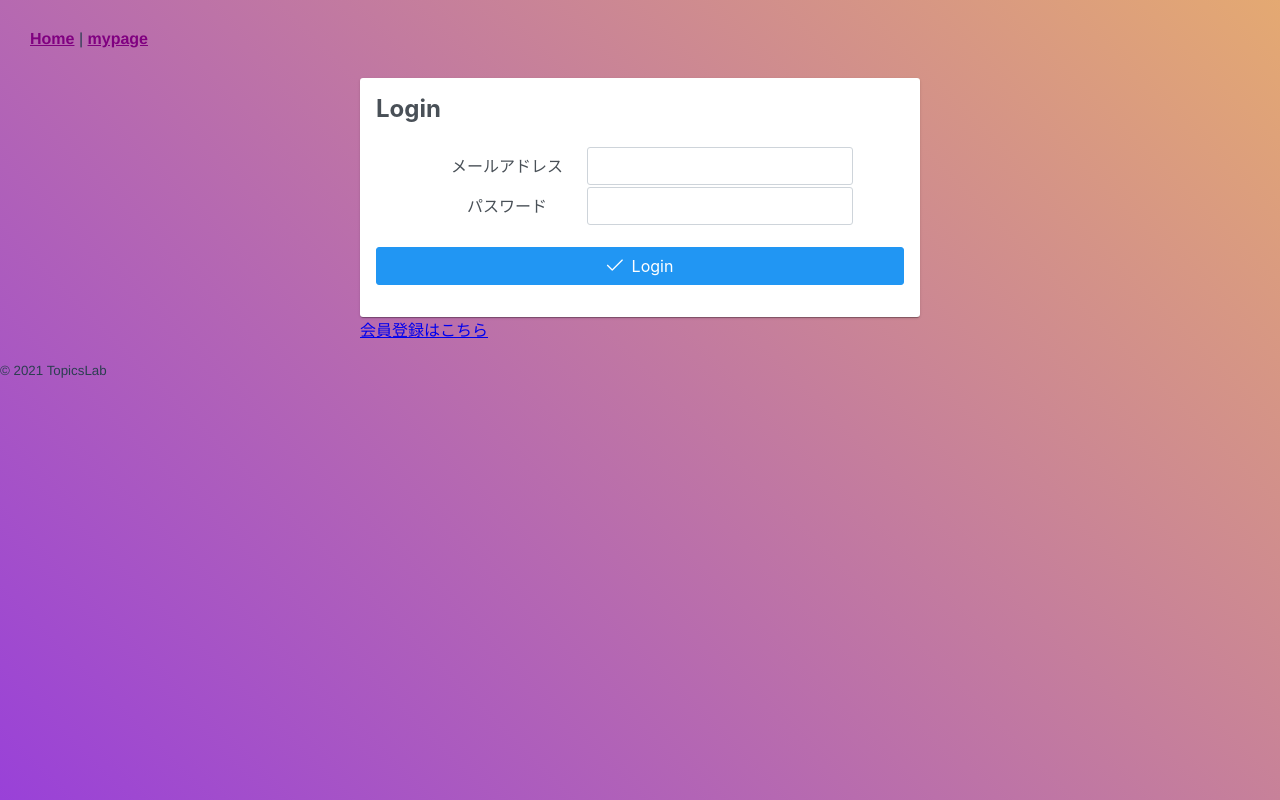
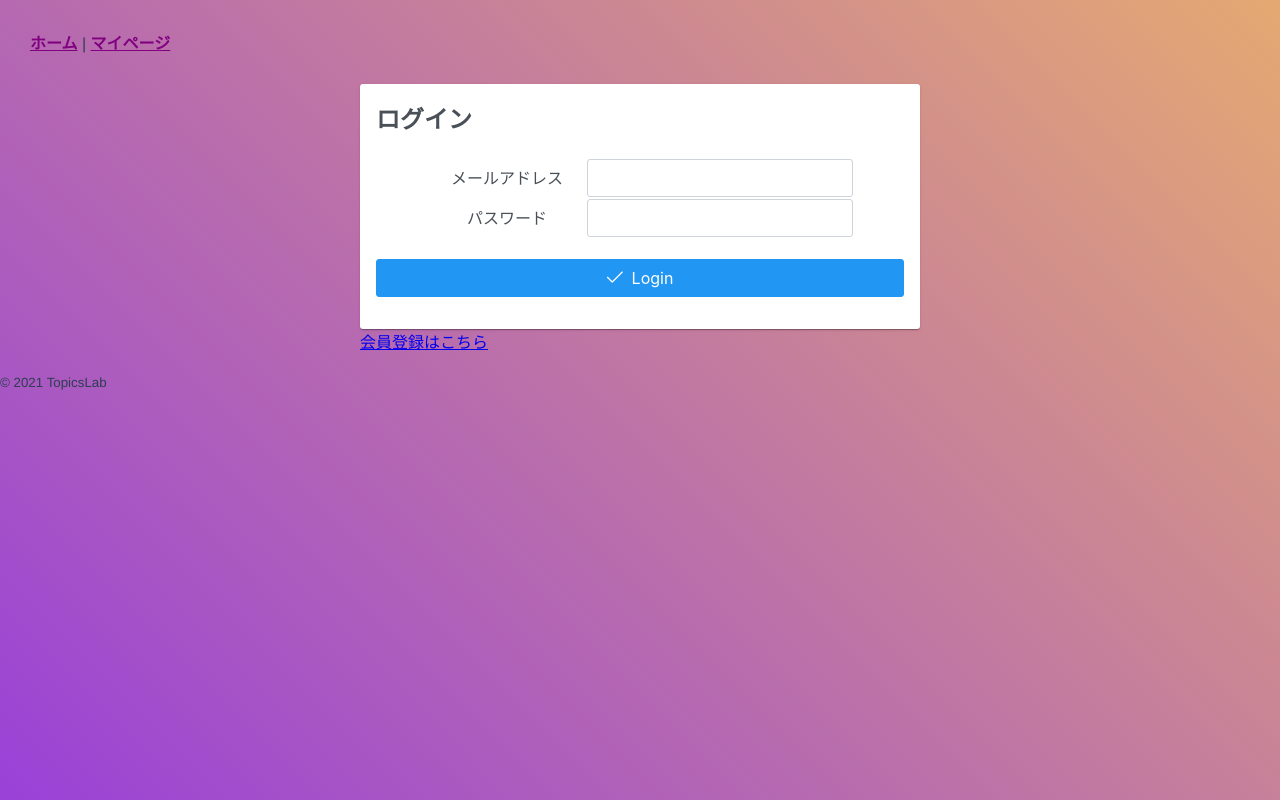
Before and after one commit to Taku1222/TopicsLab, a Vue app in the folder front/topicslab/: page /login in a window 1280 px wide. Built offline with nearby package versions, Linux system fonts and the light colour scheme; sample sign-in values are in the browser's storage; what axios-cookiejar-support would draw is missing.

Commit message:
日本語に修正しコード規約の違反を0

```diff
--- a/front/topicslab/src/App.vue
+++ b/front/topicslab/src/App.vue
@@ -1,11 +1,11 @@
 <template>
   <div id="nav">
-    <router-link to="/">Home</router-link> |
+    <router-link to="/">ホーム</router-link> |
     <template v-if="authenticated">
-      <router-link to="/mypage">mypage</router-link>
+      <router-link to="/mypage">マイページ</router-link>
     </template>
     <template v-else>
-      <router-link to="/login">login</router-link>
+      <router-link to="/login">ログイン</router-link>
     </template>
   </div>
   <div class="content">
--- a/front/topicslab/src/views/Login.vue
+++ b/front/topicslab/src/views/Login.vue
@@ -2,7 +2,7 @@
   <div>
     <Card>
       <template #title>
-        Login
+        ログイン
       </template>
       <template #content>
         <div class="fields">
@@ -49,6 +49,7 @@ export default {
             .then((res) => {
               if (res.status === 200) {
                 console.log('ログイン成功')
+                this.$router.push('/')
                 localStorage.setItem('authenticated', 'true')
               } else {
                 this.message = 'ログインに失敗しました。'
--- a/front/topicslab/src/views/Register.vue
+++ b/front/topicslab/src/views/Register.vue
@@ -2,7 +2,7 @@
   <div>
     <Card>
       <template #title>
-        Register
+        会員登録
       </template>
       <template #content>
         <div class="fields">
--- a/front/topicslab/src/views/Userself.vue
+++ b/front/topicslab/src/views/Userself.vue
@@ -2,15 +2,15 @@
   <div>
     <Card>
       <template #title>
-        mypage
+        マイページ
       </template>
       <template #content>
         {{user.name}}
       </template>
       <template #footer>
-        <Button label="Create Topic" v-on:click="toNewTopic" />
-        <Button label="Logout" class="p-button-warning" v-on:click="logout" />
-        <Button label="Withdraw" class="p-button-danger" v-on:click="withdraw" />
+        <Button label="トピック作成" v-on:click="toNewTopic" />
+        <Button label="ログアウト" class="p-button-warning" v-on:click="logout" />
+        <Button label="退会" class="p-button-danger" v-on:click="withdraw" />
         <UserTopics :id="user.id"/>
       </template>
     </Card>
```
Also changed, not shown: 1 other file (tests, documents, lock files or other folders).
